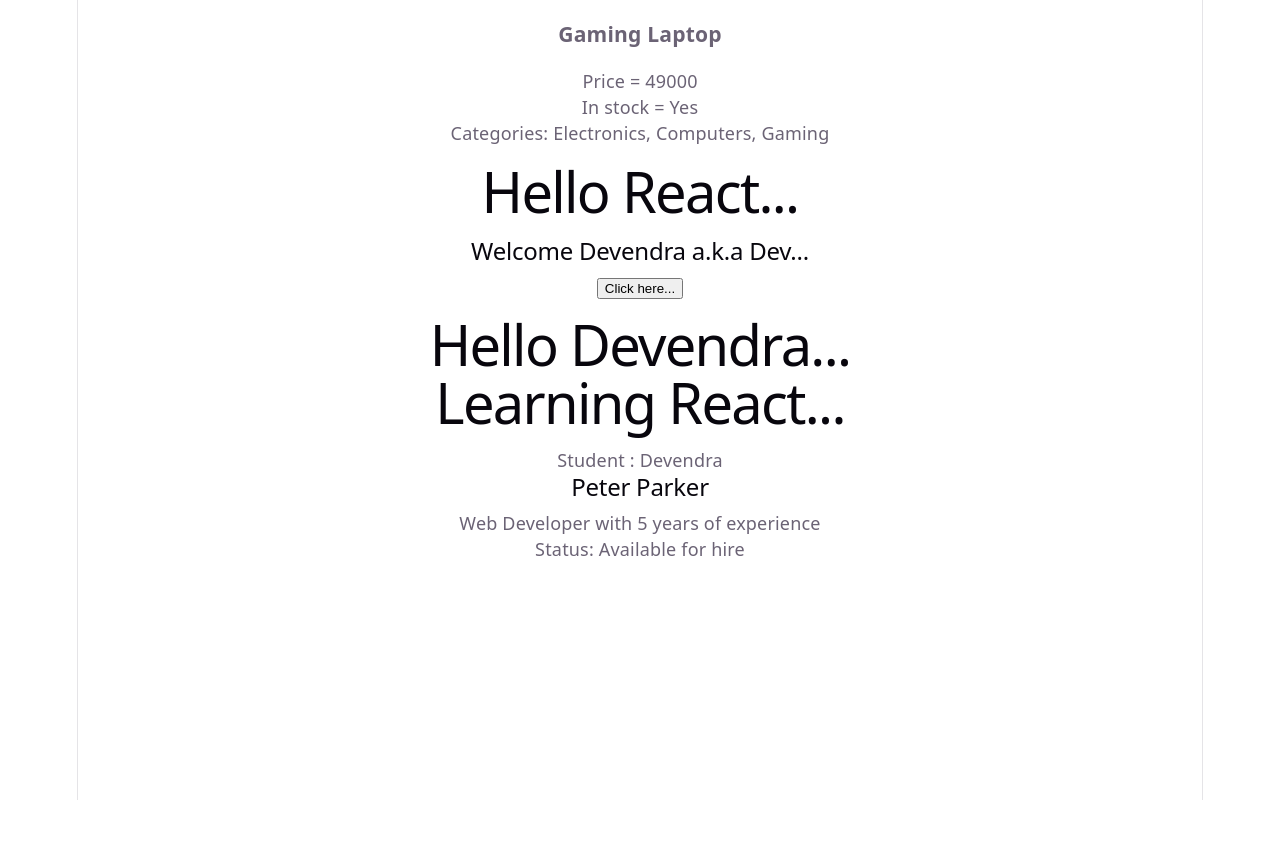
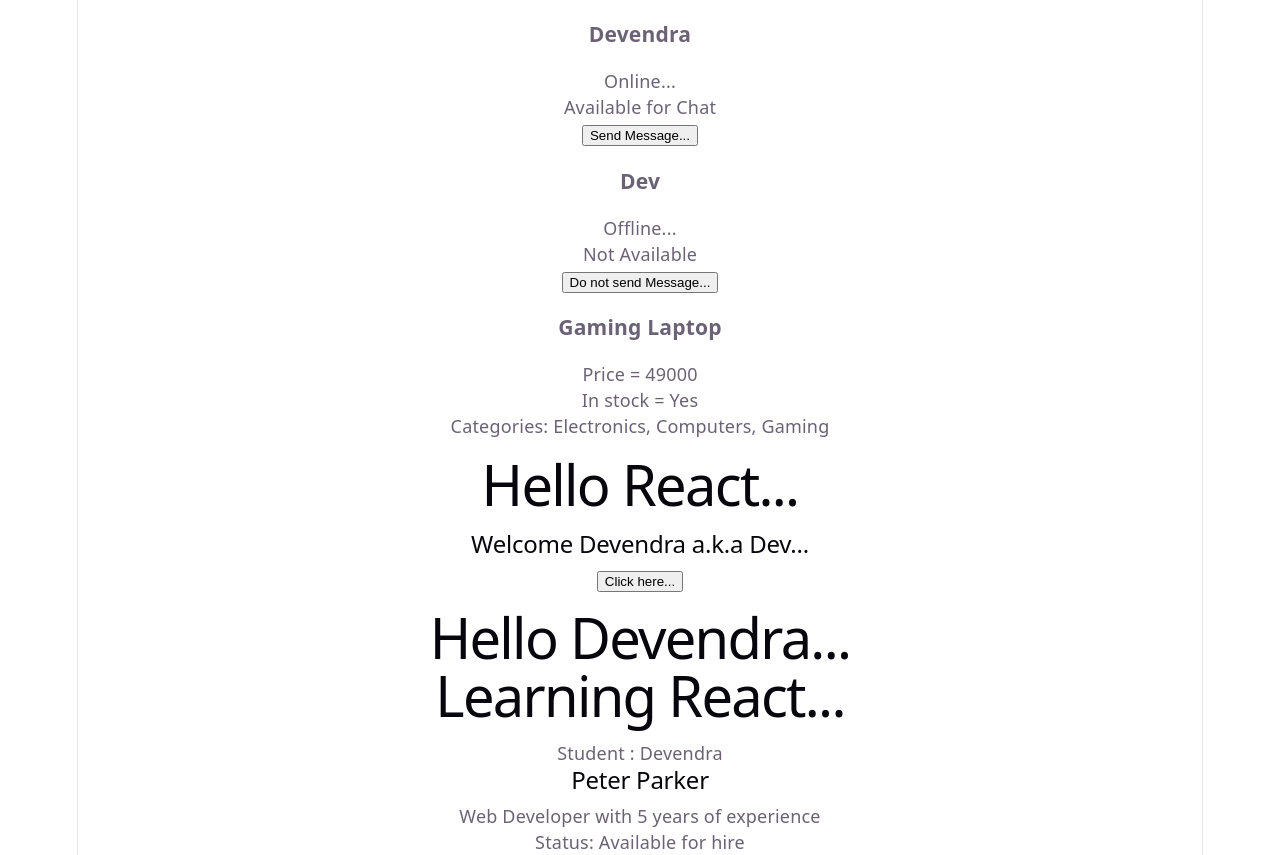
Before and after one commit to devendrarajput19/React_Projects, a React (Vite) app in the folder Basic Programs/React Essentials/1 - React_Components_And_Props/React_props/: page / in a window 1280 px wide. Before the commit the page ends 800 px from the top, so only its background shows below. Built offline with nearby package versions, Linux system fonts and the light colour scheme.

Commit message:
React Conditional Rendering - Part 1

```diff
--- a/Basic Programs/React Essentials/1 - React_Components_And_Props/React_props/src/App.jsx
+++ b/Basic Programs/React Essentials/1 - React_Components_And_Props/React_props/src/App.jsx
@@ -5,10 +5,14 @@ import { Hello } from "./Hello";
 import { UserProfile } from "./UserProfile";
 import { CandidateProfile } from "./CandidateProfile";
 import { Product } from "./Product";
+import { UserDetails } from "./UserDetails";
 
 function App() {
   return (
     <div>
+      <UserDetails name="Devendra" isOnline={true} />
+      <UserDetails name="Dev" isOnline={false} />
+      <UserDetails name="Mahesh" isOnline={false} hideOffline={true} />
       <Product
         title="Gaming Laptop"
         price={49000}
--- a/Basic Programs/React Essentials/1 - React_Components_And_Props/React_props/src/CandidateProfile.jsx
+++ b/Basic Programs/React Essentials/1 - React_Components_And_Props/React_props/src/CandidateProfile.jsx
@@ -15,4 +15,4 @@ export const CandidateProfile = () => {
   );
 };
 
-// Way to writing JSX
+// Way to writing JSX.
--- /dev/null
+++ b/Basic Programs/React Essentials/1 - React_Components_And_Props/React_props/src/UserDetails.jsx
@@ -0,0 +1,27 @@
+export const UserDetails = ({ name, isOnline, hideOffline }) => {
+  if (!isOnline && hideOffline) {
+    return null;
+  }
+
+  if (isOnline) {
+    return (
+      <div>
+        <h3>{name}</h3>
+        <span>Online...</span>
+        <p>Available for Chat</p>
+        <button>Send Message...</button>
+      </div>
+    );
+  }
+
+  return (
+    <div>
+      <h3>{name}</h3>
+      <span>Offline...</span>
+      <p>Not Available</p>
+      <button>Do not send Message...</button>
+    </div>
+  );
+};
+
+// Above code is if condition rendering.
```
Also changed, not shown: Basic Programs/React Essentials/1 - React_Components_And_Props/React_props/src/UserCard.jsx (+9 -9 lines).
